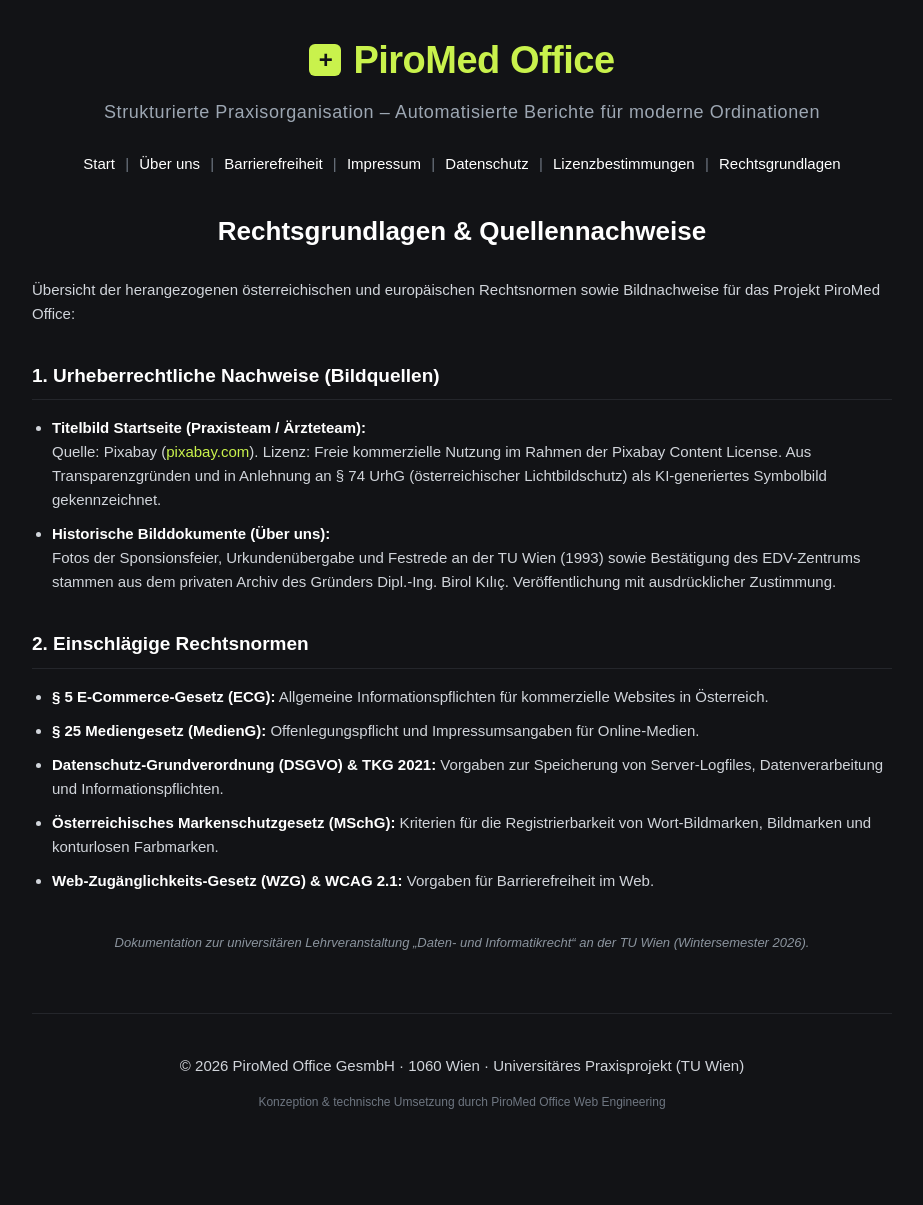
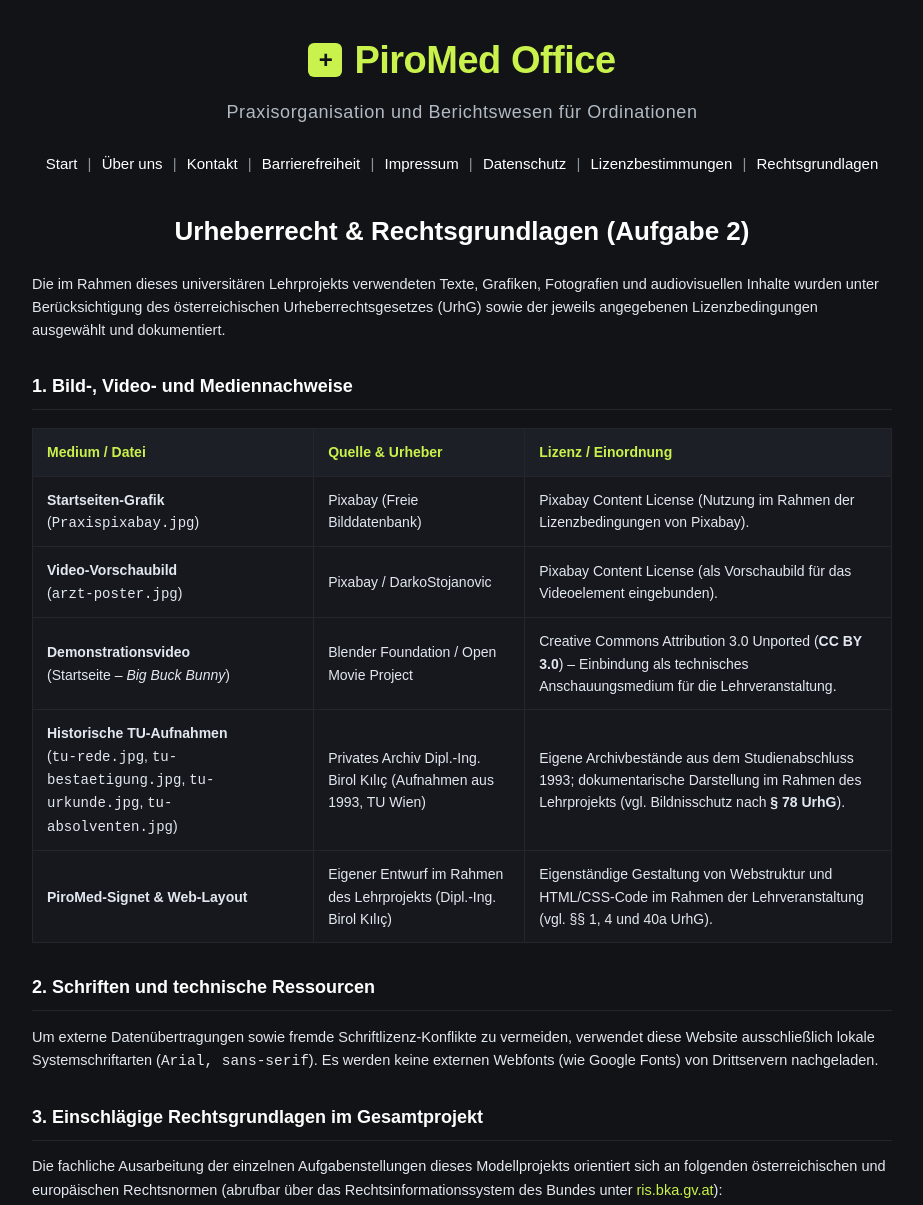
Before and after one commit to Pirovienna/pirosoft, a plain HTML site: page quellen.html in a window 1280 px wide. Shown: the top 1205 px of the page, without its empty margins (178-1101 px from the left). Before the commit the page ends 1175 px from the top, so only its background shows below. Drawn offline with Linux system fonts and the light colour scheme.

Commit message:
Update title and content in quellen.html

```diff
--- a/quellen.html
+++ b/quellen.html
@@ -3,118 +3,27 @@
 <head>
   <meta charset="UTF-8">
   <meta name="viewport" content="width=device-width, initial-scale=1.0">
-  <title>Rechtsgrundlagen &amp; Quellennachweise - PiroMed Office</title>
+  <title>Rechtsgrundlagen &amp; Urheberrecht – PiroMed Office</title>
   <style>
-    body {
-      margin: 0;
-      background-color: #121316;
-      color: #ffffff;
-      font-family: Arial, sans-serif;
-      line-height: 1.6;
-      padding: 25px 20px 50px 20px;
-    }
-    .container {
-      max-width: 860px;
-      margin: 0 auto;
-    }
-    header {
-      text-align: center;
-      margin-bottom: 30px;
-    }
-    .brand-title {
-      font-size: 38px;
-      font-weight: 800;
-      color: #c9f24c;
-      letter-spacing: -0.5px;
-      margin-bottom: 8px;
-    }
-    .brand-title a {
-      color: #c9f24c;
-      text-decoration: none;
-      display: inline-flex;
-      align-items: center;
-      justify-content: center;
-    }
-    .icon-cross {
-      width: 32px;
-      height: 32px;
-      background-color: #c9f24c;
-      color: #121316;
-      border-radius: 6px;
-      display: inline-flex;
-      align-items: center;
-      justify-content: center;
-      font-weight: 900;
-      font-size: 24px;
-      margin-right: 12px;
-      line-height: 1;
-    }
-    .brand-claim {
-      font-size: 18px;
-      font-weight: 500;
-      letter-spacing: 0.6px;
-      color: #9da7b3;
-      margin-bottom: 25px;
-    }
-    nav {
-      margin-bottom: 35px;
-      text-align: center;
-      font-size: 15px;
-      line-height: 1.6;
-      color: #6e7681;
-    }
-    nav a {
-      color: #ffffff;
-      text-decoration: none;
-      margin: 0 6px;
-      font-weight: 500;
-    }
-    nav a:hover {
-      color: #c9f24c;
-      text-decoration: underline;
-    }
-    h1 {
-      color: #ffffff;
-      font-size: 26px;
-      margin-bottom: 25px;
-      text-align: center;
-    }
-    h2 {
-      color: #ffffff;
-      font-size: 19px;
-      border-bottom: 1px solid #24262b;
-      padding-bottom: 8px;
-      margin-top: 35px;
-      text-align: left;
-    }
-    p, li {
-      color: #d1d5db;
-      font-size: 15px;
-    }
-    ul {
-      padding-left: 20px;
-    }
-    li {
-      margin-bottom: 10px;
-    }
-    li strong {
-      color: #ffffff;
-    }
-    a.contact-link {
-      color: #c9f24c;
-      text-decoration: none;
-    }
-    a.contact-link:hover {
-      text-decoration: underline;
-    }
-    footer {
-      margin-top: 60px;
-      border-top: 1px solid #24262b;
-      padding-top: 25px;
-      font-size: 14px;
-      color: #8b949e;
-      text-align: center;
-    }
+    body { margin: 0; background-color: #121316; color: #ffffff; font-family: Arial, sans-serif; line-height: 1.6; padding: 25px 20px 50px 20px; }
+    .container { max-width: 860px; margin: 0 auto; }
+    header { text-align: center; margin-bottom: 30px; }
+    .brand-title { font-size: 38px; font-weight: 800; color: #c9f24c; letter-spacing: -0.5px; margin-bottom: 8px; }
+    .brand-title a { color: #c9f24c; text-decoration: none; display: inline-flex; align-items: center; justify-content: center; }
+    .icon-cross { width: 34px; height: 34px; background-color: #c9f24c; color: #121316; border-radius: 6px; display: inline-flex; align-items: center; justify-content: center; font-weight: 900; font-size: 24px; margin-right: 12px; line-height: 1; }
+    .brand-claim { font-size: 18px; font-weight: 500; letter-spacing: 0.6px; color: #b1bac4; margin-bottom: 25px; }
+    nav { margin-bottom: 35px; text-align: center; font-size: 15px; line-height: 1.6; color: #8b949e; }
+    nav a { color: #ffffff; text-decoration: none; margin: 0 6px; font-weight: 500; }
+    nav a:hover, nav a:focus { color: #c9f24c; text-decoration: underline; outline: 2px solid #c9f24c; outline-offset: 2px; }
+    h1 { color: #ffffff; font-size: 26px; margin-bottom: 20px; text-align: center; }
+    h2 { color: #ffffff; font-size: 18px; border-bottom: 1px solid #24262b; padding-bottom: 8px; margin-top: 30px; margin-bottom: 14px; }
+    p, li { color: #e2e8f0; font-size: 14.5px; }
+    a.link-green { color: #c9f24c; text-decoration: none; }
+    a.link-green:hover, a.link-green:focus { text-decoration: underline; outline: 2px solid #c9f24c; outline-offset: 2px; }
+    table { width: 100%; border-collapse: collapse; margin: 18px 0; background-color: #16181d; border: 1px solid #24262b; }
+    th, td { border: 1px solid #24262b; padding: 12px 14px; text-align: left; font-size: 14px; color: #e2e8f0; }
+    th { background-color: #1c1f26; color: #c9f24c; }
+    footer { margin-top: 60px; border-top: 1px solid #24262b; padding-top: 25px; font-size: 14px; color: #b1bac4; text-align: center; }
   </style>
 </head>
 <body>
@@ -126,11 +35,12 @@
           <span class="icon-cross">+</span>PiroMed Office
         </a>
       </div>
-      <div class="brand-claim">Strukturierte Praxisorganisation – Automatisierte Berichte für moderne Ordinationen</div>
+      <div class="brand-claim">Praxisorganisation und Berichtswesen für Ordinationen</div>
 
       <nav aria-label="Hauptnavigation">
         <a href="index.html">Start</a> |
         <a href="ueber-uns.html">Über uns</a> |
+        <a href="kontakt.html">Kontakt</a> |
         <a href="barrierefreiheit.html">Barrierefreiheit</a> |
         <a href="impressum.html">Impressum</a> |
         <a href="datenschutz.html">Datenschutz</a> |
@@ -140,45 +50,75 @@
     </header>
 
     <main>
-      <h1>Rechtsgrundlagen &amp; Quellennachweise</h1>
+      <h1>Urheberrecht &amp; Rechtsgrundlagen (Aufgabe 2)</h1>
 
       <p>
-        Übersicht der herangezogenen österreichischen und europäischen Rechtsnormen sowie Bildnachweise
-        für das Projekt PiroMed Office:
+        Die im Rahmen dieses universitären Lehrprojekts verwendeten Texte, Grafiken, Fotografien und audiovisuellen Inhalte wurden unter Berücksichtigung des österreichischen Urheberrechtsgesetzes (UrhG) sowie der jeweils angegebenen Lizenzbedingungen ausgewählt und dokumentiert.
       </p>
 
-      <h2>1. Urheberrechtliche Nachweise (Bildquellen)</h2>
+      <h2>1. Bild-, Video- und Mediennachweise</h2>
+      <table>
+        <thead>
+          <tr>
+            <th>Medium / Datei</th>
+            <th>Quelle &amp; Urheber</th>
+            <th>Lizenz / Einordnung</th>
+          </tr>
+        </thead>
+        <tbody>
+          <tr>
+            <td><strong>Startseiten-Grafik</strong><br>(<code>Praxispixabay.jpg</code>)</td>
+            <td>Pixabay (Freie Bilddatenbank)</td>
+            <td>Pixabay Content License (Nutzung im Rahmen der Lizenzbedingungen von Pixabay).</td>
+          </tr>
+          <tr>
+            <td><strong>Video-Vorschaubild</strong><br>(<code>arzt-poster.jpg</code>)</td>
+            <td>Pixabay / DarkoStojanovic</td>
+            <td>Pixabay Content License (als Vorschaubild für das Videoelement eingebunden).</td>
+          </tr>
+          <tr>
+            <td><strong>Demonstrationsvideo</strong><br>(Startseite – <em>Big Buck Bunny</em>)</td>
+            <td>Blender Foundation / Open Movie Project</td>
+            <td>Creative Commons Attribution 3.0 Unported (<strong>CC BY 3.0</strong>) – Einbindung als technisches Anschauungsmedium für die Lehrveranstaltung.</td>
+          </tr>
+          <tr>
+            <td><strong>Historische TU-Aufnahmen</strong><br>(<code>tu-rede.jpg</code>, <code>tu-bestaetigung.jpg</code>, <code>tu-urkunde.jpg</code>, <code>tu-absolventen.jpg</code>)</td>
+            <td>Privates Archiv Dipl.-Ing. Birol Kılıç (Aufnahmen aus 1993, TU Wien)</td>
+            <td>Eigene Archivbestände aus dem Studienabschluss 1993; dokumentarische Darstellung im Rahmen des Lehrprojekts (vgl. Bildnisschutz nach <strong>§ 78 UrhG</strong>).</td>
+          </tr>
+          <tr>
+            <td><strong>PiroMed-Signet &amp; Web-Layout</strong></td>
+            <td>Eigener Entwurf im Rahmen des Lehrprojekts (Dipl.-Ing. Birol Kılıç)</td>
+            <td>Eigenständige Gestaltung von Webstruktur und HTML/CSS-Code im Rahmen der Lehrveranstaltung (vgl. §§ 1, 4 und 40a UrhG).</td>
+          </tr>
+        </tbody>
+      </table>
+
+      <h2>2. Schriften und technische Ressourcen</h2>
+      <p>
+        Um externe Datenübertragungen sowie fremde Schriftlizenz-Konflikte zu vermeiden, verwendet diese Website ausschließlich lokale Systemschriftarten (<code>Arial, sans-serif</code>). Es werden keine externen Webfonts (wie Google Fonts) von Drittservern nachgeladen.
+      </p>
+
+      <h2>3. Einschlägige Rechtsgrundlagen im Gesamtprojekt</h2>
+      <p>
+        Die fachliche Ausarbeitung der einzelnen Aufgabenstellungen dieses Modellprojekts orientiert sich an folgenden österreichischen und europäischen Rechtsnormen (abrufbar über das Rechtsinformationssystem des Bundes unter <a href="https://www.ris.bka.gv.at" target="_blank" rel="noopener noreferrer" class="link-green">ris.bka.gv.at</a>):
+      </p>
       <ul>
-        <li>
-          <strong>Titelbild Startseite (Praxisteam / Ärzteteam):</strong><br>
-          Quelle: Pixabay (<a href="https://pixabay.com" target="_blank" rel="noopener" class="contact-link">pixabay.com</a>). Lizenz: Freie kommerzielle Nutzung im Rahmen der Pixabay Content License.
-          Aus Transparenzgründen und in Anlehnung an § 74 UrhG (österreichischer Lichtbildschutz) als KI-generiertes Symbolbild gekennzeichnet.
-        </li>
-        <li>
-          <strong>Historische Bilddokumente (Über uns):</strong><br>
-          Fotos der Sponsionsfeier, Urkundenübergabe und Festrede an der TU Wien (1993) sowie Bestätigung des EDV-Zentrums stammen aus dem privaten Archiv des Gründers Dipl.-Ing. Birol Kılıç. Veröffentlichung mit ausdrücklicher Zustimmung.
-        </li>
+        <li><strong>Aufgabe 1 (Barrierefreiheit):</strong> Web-Zugänglichkeits-Gesetz (WZG), Barrierefreiheitsgesetz (BaFG) sowie Richtlinien WCAG 2.2 AA.</li>
+        <li><strong>Aufgabe 2 (Urheberrecht):</strong> Österreichisches Urheberrechtsgesetz (UrhG, insbesondere §§ 1, 4, 24, 40a, 78 UrhG) sowie Creative-Commons- und Pixabay-Lizenzbedingungen.</li>
+        <li><strong>Aufgabe 3 (Markenrecht):</strong> Markenschutzgesetz 1970 (MSchG), Unionsmarkenverordnung (UMV) sowie Nizza-Klassifikation (Klassen 42 und 9).</li>
+        <li><strong>Aufgabe 4 (Softwarelizenz &amp; B2B):</strong> UrhG (§§ 24, 40d, 40e), Unternehmensgesetzbuch (UGB), Allgemeines Bürgerliches Gesetzbuch (ABGB) sowie Abgrenzung zur EU-Medizinprodukteverordnung (MDR, VO 2017/745).</li>
+        <li><strong>Aufgabe 5 (Datenschutz):</strong> Datenschutz-Grundverordnung (DSGVO, VO 2016/679), österreichisches Datenschutzgesetz (DSG) sowie Telekommunikationsgesetz 2021 (§ 165 Abs. 3 TKG).</li>
+        <li><strong>Aufgabe 6 (Impressum &amp; Gewerbe):</strong> E-Commerce-Gesetz (§ 5 ECG), Mediengesetz (§§ 24, 25 MedienG) sowie Gewerbeordnung 1994 (§ 5 Abs. 2 GewO).</li>
       </ul>
 
-      <h2>2. Einschlägige Rechtsnormen</h2>
-      <ul>
-        <li><strong>§ 5 E-Commerce-Gesetz (ECG):</strong> Allgemeine Informationspflichten für kommerzielle Websites in Österreich.</li>
-        <li><strong>§ 25 Mediengesetz (MedienG):</strong> Offenlegungspflicht und Impressumsangaben für Online-Medien.</li>
-        <li><strong>Datenschutz-Grundverordnung (DSGVO) &amp; TKG 2021:</strong> Vorgaben zur Speicherung von Server-Logfiles, Datenverarbeitung und Informationspflichten.</li>
-        <li><strong>Österreichisches Markenschutzgesetz (MSchG):</strong> Kriterien für die Registrierbarkeit von Wort-Bildmarken, Bildmarken und konturlosen Farbmarken.</li>
-        <li><strong>Web-Zugänglichkeits-Gesetz (WZG) &amp; WCAG 2.1:</strong> Vorgaben für Barrierefreiheit im Web.</li>
-      </ul>
-
-      <p style="font-size:13px; color:#8b949e; margin-top:40px; text-align: center;">
-        <em>Dokumentation zur universitären Lehrveranstaltung „Daten- und Informatikrecht“ an der TU Wien (Wintersemester 2026).</em>
+      <p style="font-size:14px; color:#b1bac4; margin-top:35px; text-align: center;">
+        <em>Hinweis: Dokumentiert im Rahmen der Lehrveranstaltung „Daten- und Informatikrecht“ an der Technischen Universität Wien (Wintersemester 2026).</em>
       </p>
     </main>
 
     <footer>
-      <p>© 2026 PiroMed Office GesmbH · 1060 Wien · Universitäres Praxisprojekt (TU Wien)</p>
-      <p style="font-size: 12px; color: #6e7681; margin-top: 6px;">
-        Konzeption &amp; technische Umsetzung durch PiroMed Office Web Engineering
-      </p>
+      <p>© 2026 PiroMed Office GesmbH (fiktives Lehrprojekt) · 1060 Wien · TU Wien</p>
     </footer>
   </div>
 
```
